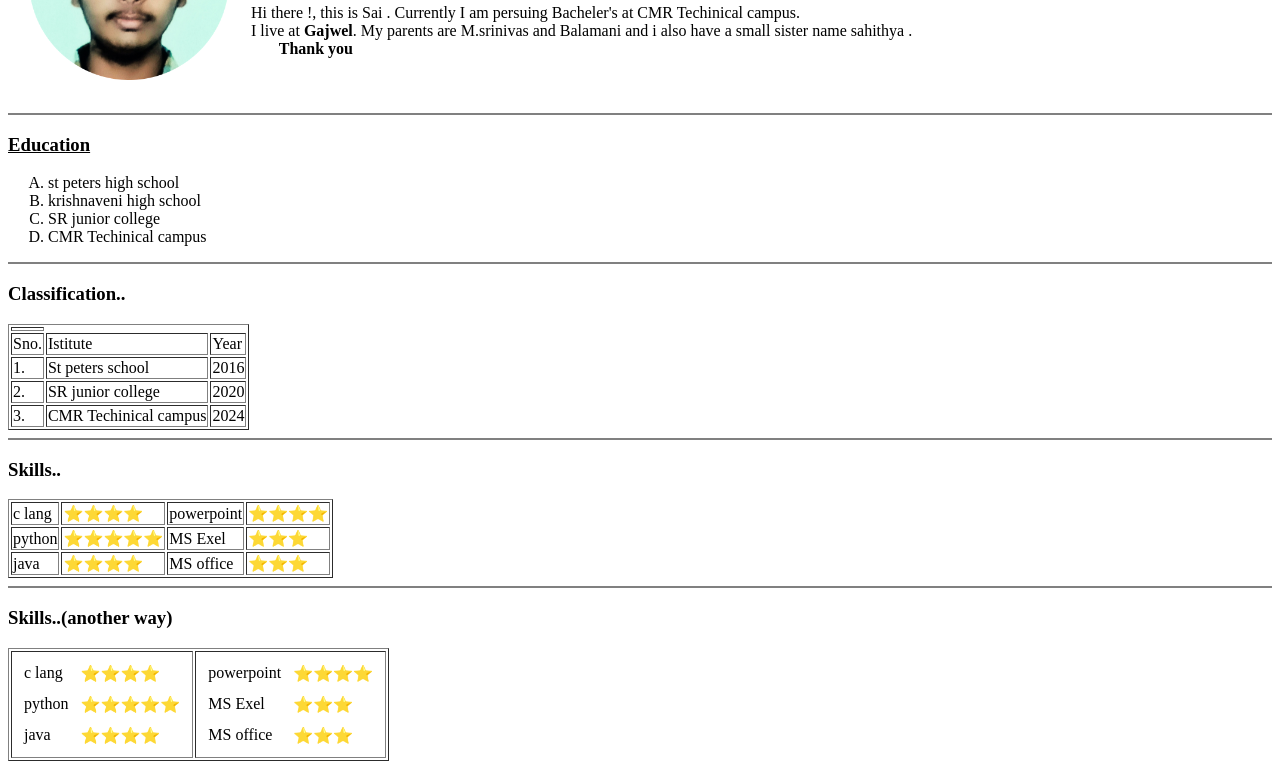
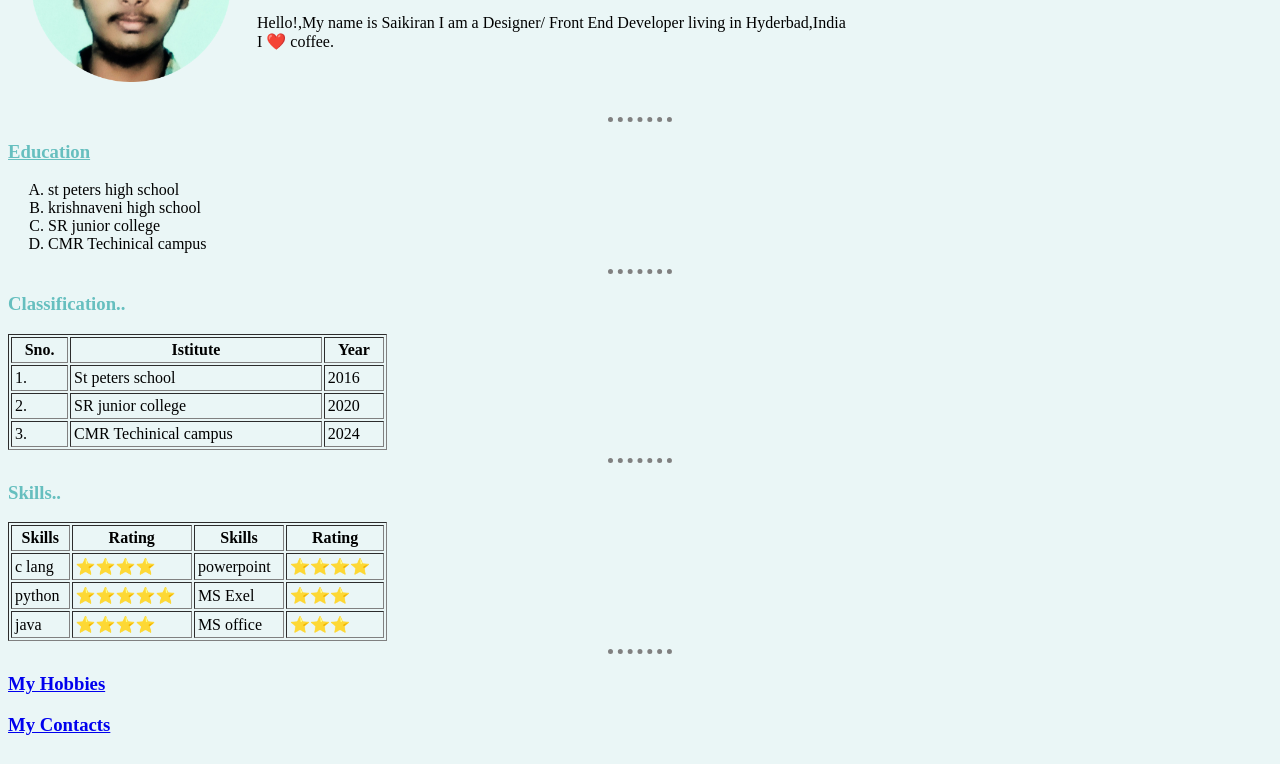
Before and after one commit to saikiran-maragouni/cv, a plain HTML site: page index.html in a window 1280 px wide. Shown: the part 149-913 px from the top of the page. Drawn offline with Linux system fonts and the light colour scheme; files that its build step writes are made by us from their sources.

Commit message:
Update index.html

```diff
--- a/index.html
+++ b/index.html
@@ -3,10 +3,12 @@
 
 <head>
   <meta charset="utf-8">
-  <title>Saikiran's Personal Site</title>
+  <title> Saikiran's Personal Site</title>
+  <link rel="icon" href="https://img.icons8.com/fluency/344/falcon.png">
+  <link rel="stylesheet" href="css/styles.css">
 </head>
 
-<body>
+<body >
   <table cellspacing="20">
     <tr>
       <td><img src="images/sai.png" alt="Saikiran profie pic" height="200" width="200"></td>
@@ -14,16 +16,12 @@
         <h1> Maragouni Saikiran Goud</h1>
         <p><em> Student of <a href="https://cmrtc.ac.in/">CMR Techinical campus.</a> </em></p>
         <p>
-          <title='saikiran'>Hi there !, this is Sai . Currently I am persuing Bacheler's at CMR Techinical campus.<br />
-            I live at <strong>Gajwel</strong>. My parents are M.srinivas and Balamani and i also have a small
-            sister name sahithya .<br><b> &nbsp;&nbsp;&nbsp;&nbsp;&nbsp;&nbsp; Thank you</b>
+          <title='saikiran'>Hello!,My name is Saikiran I am a Designer/ Front End Developer living in Hyderbad,India<br>
+        I ❤️ coffee.
         </p>
       </td>
     </tr>
   </table>
-
-
-
   <hr size="2" noshade>
   <h3><u>Education </u></h3>
   <ol type="A">
@@ -34,15 +32,15 @@
   </ol>
   <hr size="2" noshade>
   <h3>Classification..</h3>
-  <table border="1">
+  <table class="tt" border="1" >
     <thead>
-      <th>
+
         <tr>
-          <td>Sno.</td>
-          <td>Istitute</td>
-          <td>Year</td>
+          <th>Sno.</th>
+          <th>Istitute</th>
+          <th>Year</th>
         </tr>
-      </th>
+
     </thead>
     <tbody>
       <tr>
@@ -64,8 +62,14 @@
   </table>
   <hr size="2" noshade>
   <h3>Skills..</h3>
-  <table border="1">
+  <table class="tt" border="1">
     <tbody>
+      <tr>
+        <th>Skills</th>
+        <th>Rating</th>
+        <th>Skills</th>
+        <th>Rating</th>
+      </tr>
       <tr>
         <td>c lang</td>
         <td>⭐⭐⭐⭐</td>
@@ -87,9 +91,9 @@
     </tbody>
   </table>
   <hr size="2" noshade>
+  <!-- Another-way of Aproach
   <h3>Skills..(another way)</h3>
-  <table border="1" cellspacing="2
-  " >
+  <table border="1" cellspacing="2" >
     <tr>
       <td>
         <table cellspacing="10">
@@ -128,7 +132,7 @@
         </table>
       </td>
     </tr>
-  </table>
+  </table>-->
   <h3><a href="hobbies.html">My Hobbies</a></h3>
   <h3><a href="mycontacts.html">My Contacts</a></h3>
 </body>
```
